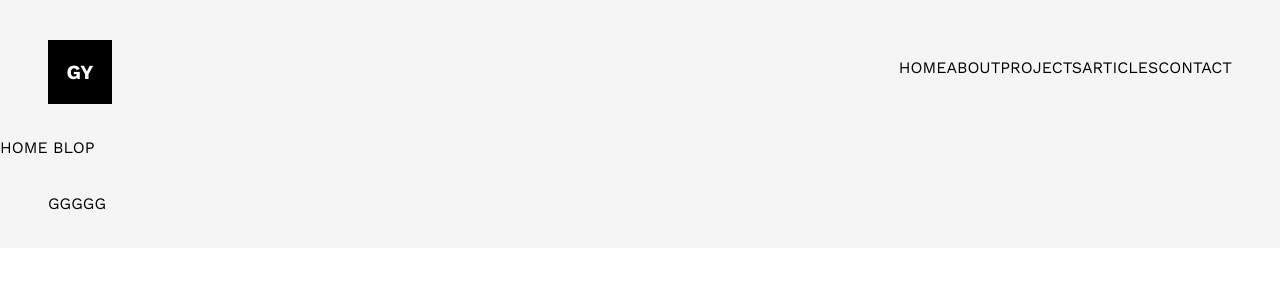
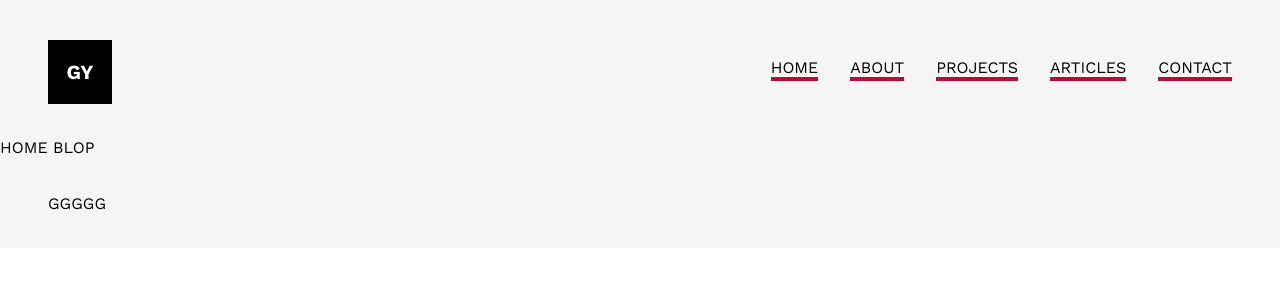
Before and after one commit to gyao1487/professional-portfolio-next, a Next.js app: page / in a window 1280 px wide. Shown: the top 300 px of the page. Built offline with nearby package versions, Linux system fonts and the light colour scheme.

Commit message:
formatted header and added underlines for navbar

```diff
--- a/src/components/Logo.js
+++ b/src/components/Logo.js
@@ -11,7 +11,10 @@ const Logo = () => {
         href="/"
         className="w-16 h-16 bg-black text-white flex items-center justify-center
         text-xl font-bold"
-        whileHover={{ scale: 1.1}}
+        whileHover={{
+            backgroundColor: "#b30d3d",
+            transition: {duration: 0.3}
+        }}
       >
         GY
       </MotionLink>
--- a/src/components/NavBar.js
+++ b/src/components/NavBar.js
@@ -1,20 +1,30 @@
 import Link from "next/link";
 import React from "react";
 import Logo from "./Logo";
+
+const CustomLink = ({ href, title, className = "" }) => {
+  return (
+    <Link href={href} className={`${className} relative`} >
+      {title}
+
+      <span className="h-1 inline-block w-full bg-red absolute left-0 -bottom-1 ">
+        &nbsp;
+      </span>
+    </Link>
+  );
+};
 
 const NavBar = () => {
   return (
     <header className="w-full px-12 py-8 flex items-center justify-between">
       <Logo />
+
       <nav>
-        <Link href="/">HOME</Link>
-        {/* HOME link could also go on logo  */}
-        <Link href="/about">ABOUT</Link>
-        <Link href="/projects">PROJECTS</Link>
-        <Link href="/blog">ARTICLES</Link>
-        <Link href="/contact">CONTACT</Link>
-
-        {/* Can add settings for color darkmode and motion too  */}
+        <CustomLink href="/" title="HOME" className="mr-4" />
+        <CustomLink href="/about" title="ABOUT" className="mx-4" />
+        <CustomLink href="/projects" title="PROJECTS" className="mx-4" />
+        <CustomLink href="/articles" title="ARTICLES" className="mx-4" />
+        <CustomLink href="/contact" title="CONTACT" className="ml-4" />
       </nav>
     </header>
   );
--- a/tailwind.config.js
+++ b/tailwind.config.js
@@ -17,8 +17,9 @@ module.exports = {
       colors: {
         dark: "#1b1b1b",
         light: "#f5f5f5",
-        "unforgiven": "#B63E96",
+        primary: "#B63E96",
         primaryDark: "#58E6D9",
+        red: "#b30d3d"
       },
     },
   },
```
